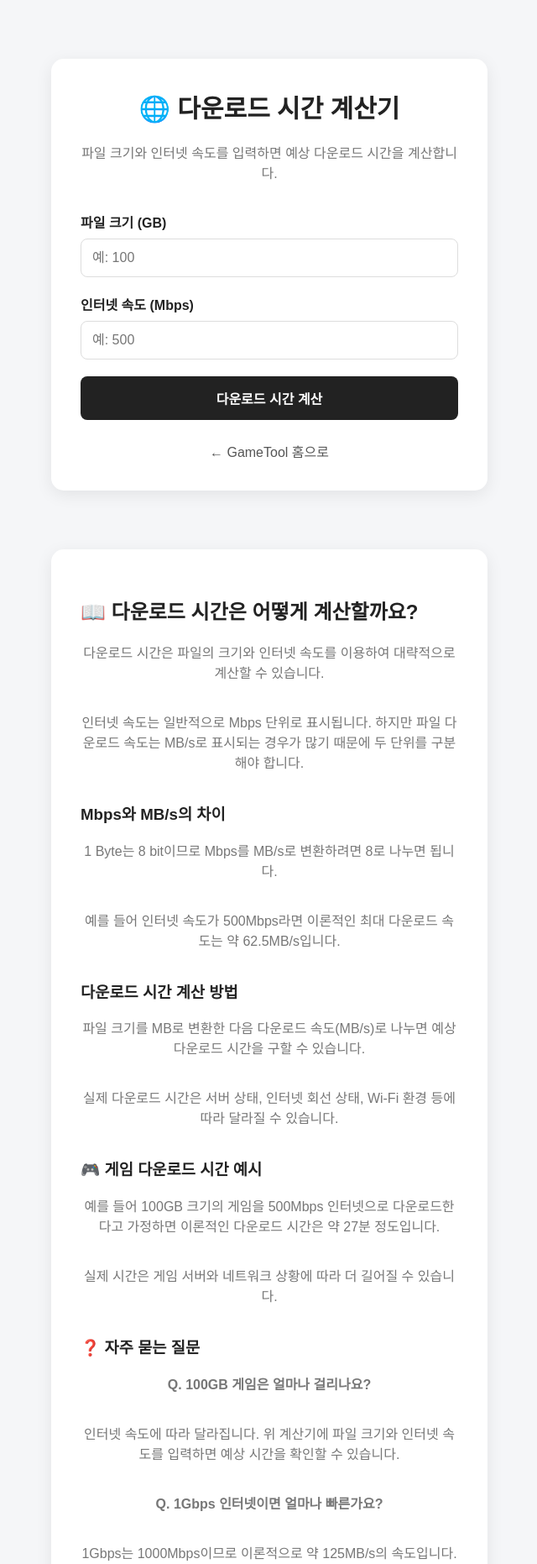
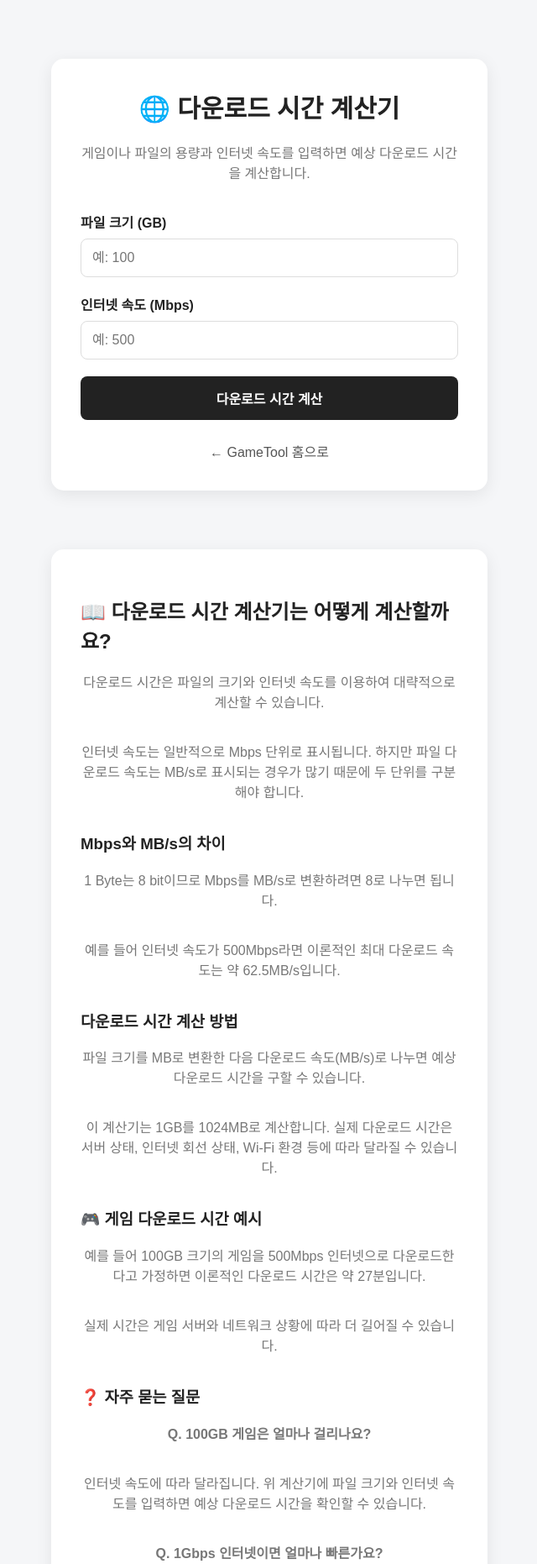
Before and after one commit to shadysun811/Gametool, a Flask app: page /download in a window 1280 px wide. Shown: the part 65-1927 px from the top of the page at 84% size, without its empty margins (319-959 px from the left). Run offline with Flask 3, Linux system fonts and the light colour scheme.

Commit message:
Enhance SEO and clarity in download.html
Updated the title, meta description, and keywords to enhance SEO. Improved text clarity and added additional information about the calculator's functionality.

```diff
--- a/templates/download.html
+++ b/templates/download.html
@@ -10,17 +10,19 @@
         content="width=device-width, initial-scale=1.0"
     >
 
-    <title>다운로드 시간 계산기 - GameTool</title>
+    <title>다운로드 시간 계산기 | 게임 다운로드 시간 계산 | GameTool</title>
 
     <meta
         name="description"
-        content="파일 크기와 인터넷 다운로드 속도를 입력하면 예상 다운로드 시간을 계산해주는 무료 계산기입니다."
+        content="게임과 파일의 용량, 인터넷 속도(Mbps)를 입력하면 예상 다운로드 시간을 계산할 수 있는 무료 다운로드 시간 계산기입니다."
     >
 
     <meta
         name="keywords"
-        content="다운로드 시간 계산기, 다운로드 시간, 인터넷 속도, 게임 다운로드 시간, Mbps"
+        content="다운로드 시간 계산기, 다운로드 시간, 인터넷 속도, 게임 다운로드 시간, 게임 다운로드 시간 계산, Mbps, 다운로드 속도 계산"
     >
+
+    <meta name="robots" content="index, follow">
 
     <link
         rel="stylesheet"
@@ -85,7 +87,9 @@
     <div class="container">
 
 
-        <!-- 계산기 -->
+        <!-- =========================
+             다운로드 시간 계산기
+             ========================= -->
 
         <div class="calculator">
 
@@ -95,7 +99,7 @@
 
 
             <p>
-                파일 크기와 인터넷 속도를 입력하면
+                게임이나 파일의 용량과 인터넷 속도를 입력하면
                 예상 다운로드 시간을 계산합니다.
             </p>
 
@@ -183,7 +187,7 @@
         <div class="calculator">
 
             <h2>
-                📖 다운로드 시간은 어떻게 계산할까요?
+                📖 다운로드 시간 계산기는 어떻게 계산할까요?
             </h2>
 
 
@@ -230,6 +234,7 @@
 
 
             <p>
+                이 계산기는 1GB를 1024MB로 계산합니다.
                 실제 다운로드 시간은 서버 상태,
                 인터넷 회선 상태, Wi-Fi 환경 등에 따라
                 달라질 수 있습니다.
@@ -244,7 +249,7 @@
             <p>
                 예를 들어 100GB 크기의 게임을
                 500Mbps 인터넷으로 다운로드한다고 가정하면
-                이론적인 다운로드 시간은 약 27분 정도입니다.
+                이론적인 다운로드 시간은 약 27분입니다.
             </p>
 
 
@@ -266,7 +271,7 @@
             <p>
                 인터넷 속도에 따라 달라집니다.
                 위 계산기에 파일 크기와 인터넷 속도를 입력하면
-                예상 시간을 확인할 수 있습니다.
+                예상 다운로드 시간을 확인할 수 있습니다.
             </p>
 
 
@@ -285,9 +290,30 @@
             </p>
 
             <p>
-                계산기는 이론적인 속도를 기준으로 합니다.
+                계산기는 이론적인 최대 속도를 기준으로 합니다.
                 실제로는 서버 속도, 네트워크 혼잡,
-                Wi-Fi 환경 등에 의해 속도가 낮아질 수 있습니다.
+                Wi-Fi 환경 등에 의해 다운로드 속도가 낮아질 수 있습니다.
+            </p>
+
+
+            <p>
+                <strong>Q. 10GB 파일은 얼마나 걸리나요?</strong>
+            </p>
+
+            <p>
+                인터넷 속도를 함께 알아야 정확한 예상 시간을 계산할 수 있습니다.
+                파일 크기와 인터넷 속도를 입력하면 바로 확인할 수 있습니다.
+            </p>
+
+
+            <p>
+                <strong>Q. 게임 다운로드에도 사용할 수 있나요?</strong>
+            </p>
+
+            <p>
+                네. Steam, Epic Games, 게임 런처 등에서
+                다운로드하려는 게임의 용량과 인터넷 속도를 입력하면
+                예상 다운로드 시간을 확인할 수 있습니다.
             </p>
 
         </div>
```
